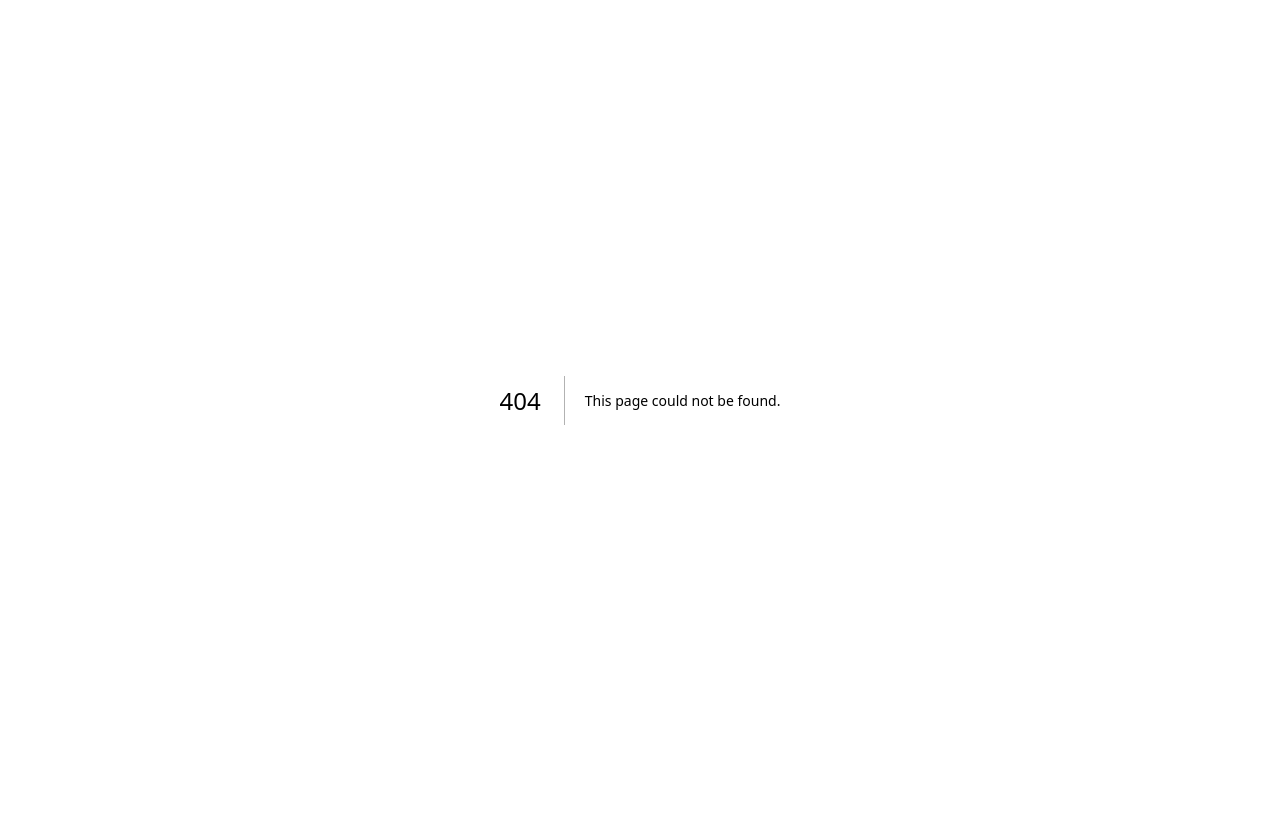
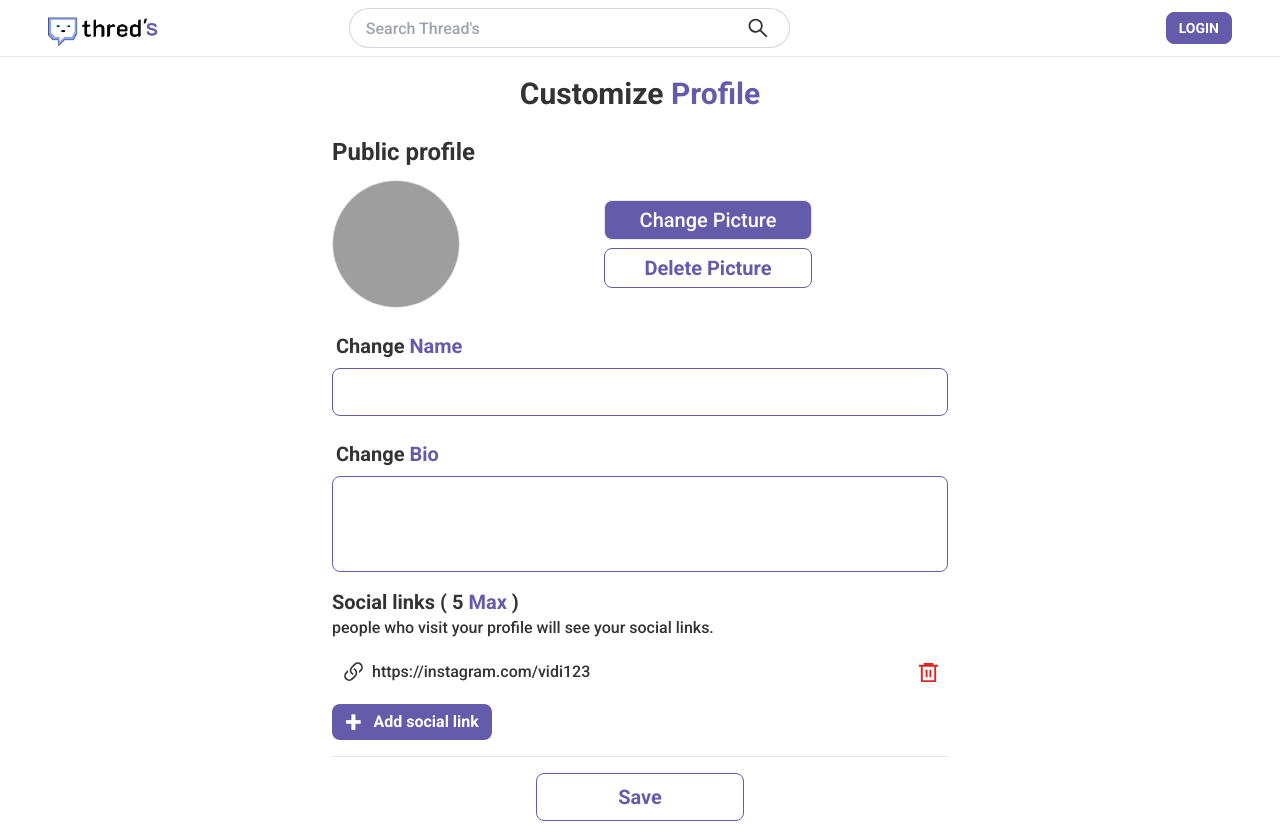
Before and after one commit to jevvonn/threads-app-website, a Next.js app: page /profile/customize in a window 1280 px wide. Before the commit this address had no page. Before the commit the page ends 800 px from the top, so only its background shows below. Built offline with nearby package versions, Linux system fonts and the light colour scheme; no server answers; grey boxes are pictures that could not be loaded.

Commit message:
Create customize profile page

```diff
--- /dev/null
+++ b/src/components/navigation/Navbar.jsx
@@ -0,0 +1,32 @@
+import Link from "next/link";
+import { AiOutlineSearch } from "react-icons/ai";
+import UserDropdown from "@/components/navigation/UserDropdown";
+import SingleLogo from "@/components/logo/SingleLogo";
+import FullLogo from "@/components/logo/FullLogo";
+
+export default function Navbar() {
+  return (
+    <div className="w-full fixed top-0 z-[1] border-b py-2 px-2 lg:px-12 flex justify-between items-center gap-1 md:gap-20 bg-base-100">
+      <div className="w-8 md:w-1/5">
+        <Link href="/" title="Thred's">
+          <SingleLogo className="hidden lg:w-2/4 md:block" />
+          <FullLogo className="w-full md:hidden" />
+        </Link>
+      </div>
+      <div className="md:w-4/5 flex justify-between items-center gap-2">
+        <div className="form-control h-full relative flex justify-center md:w-1/2">
+          <input
+            type="text"
+            placeholder="Search Thread's"
+            className="input input-bordered w-full h-10 pr-10 lg:pr-14 rounded-full focus:outline-none"
+          />
+          <AiOutlineSearch
+            size={24}
+            className="absolute right-3 lg:right-5  bg-transparent"
+          />
+        </div>
+        <UserDropdown />
+      </div>
+    </div>
+  );
+}
--- a/src/pages/index.js
+++ b/src/pages/index.js
@@ -1,13 +1,10 @@
 import Link from "next/link";
-import { AiOutlineSearch } from "react-icons/ai";
 import { AiOutlineUsergroupAdd } from "react-icons/ai";
 import { BsFire } from "react-icons/bs";
 import { BsBarChartFill } from "react-icons/bs";
 import { MdNewReleases } from "react-icons/md";
-import UserDropdown from "@/components/navigation/UserDropdown";
-import SingleLogo from "@/components/logo/SingleLogo";
-import FullLogo from "@/components/logo/FullLogo";
 import SingleThread from "@/components/thread/SingleThread";
+import Navbar from "@/components/navigation/Navbar";
 
 const data = [
   {
@@ -86,28 +83,7 @@ const data = [
 export default function Home() {
   return (
     <>
-      <div className="w-full fixed top-0 z-[1] border-b py-2 px-2 lg:px-12 flex justify-between items-center gap-1 md:gap-20 bg-base-100">
-        <div className="w-8 md:w-1/5">
-          <Link href="/" title="Thred's">
-            <SingleLogo className="hidden lg:w-2/4 md:block" />
-            <FullLogo className="w-full md:hidden" />
-          </Link>
-        </div>
-        <div className="md:w-4/5 flex justify-between items-center gap-2">
-          <div className="form-control h-full relative flex justify-center md:w-1/2">
-            <input
-              type="text"
-              placeholder="Search Thread's"
-              className="input input-bordered w-full h-10 pr-10 lg:pr-14 rounded-full focus:outline-none"
-            />
-            <AiOutlineSearch
-              size={24}
-              className="absolute right-3 lg:right-5  bg-transparent"
-            />
-          </div>
-          <UserDropdown />
-        </div>
-      </div>
+      <Navbar />
       <div className="w-full lg:w-3/4 md:p-3 flex gap-3 mx-auto mt-16">
         <div className="w-full lg:w-4/6 flex flex-col items-end gap-3">
           <div className="w-full md:w-11/12 flex border rounded">
--- /dev/null
+++ b/src/pages/profile/customize.js
@@ -0,0 +1,122 @@
+import Navbar from "@/components/navigation/Navbar";
+import React, { useState } from "react";
+import { BsLink45Deg } from "react-icons/bs";
+import { RiDeleteBin6Line } from "react-icons/ri";
+
+export default function Customize() {
+  const [socialLinks, setSocialLinks] = useState([
+    {
+      id: Math.random().toString(),
+      value: "https://instagram.com/vidi123",
+    },
+  ]);
+
+  function handleChangeSocialLinks(value, id) {
+    setSocialLinks((prev) =>
+      prev.map((prevLink) =>
+        prevLink.id == id
+          ? {
+              ...prevLink,
+              value,
+            }
+          : prevLink
+      )
+    );
+  }
+
+  return (
+    <>
+      <Navbar />
+      <div className="w-full lg:w-6/12 p-3 mx-auto mt-16">
+        <div className="text-center text-3xl font-semibold">
+          <h1>
+            Customize <span className="text-primary">Profile</span>
+          </h1>
+        </div>
+        <div className="w-full">
+          <div className="mt-6">
+            <span className="text-2xl font-semibold">Public profile</span>
+            <div className="flex gap-7 md:gap-36 mt-3">
+              <div className="avatar">
+                <div className="w-32 rounded-full border">
+                  <img src="https://cdn.pixabay.com/photo/2015/10/05/22/37/blank-profile-picture-973460__340.png" />
+                </div>
+              </div>
+              <div className="w-52 flex flex-col justify-center gap-2">
+                <label className="w-full h-10 flex justify-center items-center bg-primary border rounded-lg cursor-pointer text-white text-xl">
+                  <input type="file" className="hidden"></input>
+                  Change Picture
+                </label>
+                <button className="w-full h-10 border border-primary rounded-lg text-primary text-xl font-semibold">
+                  Delete Picture
+                </button>
+              </div>
+            </div>
+            <div className="mt-4 flex flex-col gap-4">
+              <div className="form-control w-full">
+                <label className="label">
+                  <span className="label-text text-xl font-semibold">
+                    Change <span className="text-primary">Name</span>
+                  </span>
+                </label>
+                <input
+                  type="text"
+                  className="input input-bordered border-primary w-full focus:outline-none"
+                />
+              </div>
+              <div className="form-control">
+                <label className="label">
+                  <span className="label-text text-xl font-semibold">
+                    Change <span className="text-primary">Bio</span>
+                  </span>
+                </label>
+                <textarea className="textarea textarea-bordered border-primary h-24 resize-none focus:outline-none"></textarea>
+              </div>
+              <div className="flex flex-col gap-3">
+                <div>
+                  <span className="label-text text-xl font-semibold">
+                    Social links ( 5 <span className="text-primary">Max</span> )
+                  </span>
+                  <p>
+                    people who visit your profile will see your social links.
+                  </p>
+                </div>
+                {socialLinks.map((link) => (
+                  <div className="relative flex items-center" key={link.id}>
+                    <BsLink45Deg size={27} className="absolute left-2" />
+                    <input
+                      type="text"
+                      value={link.value}
+                      onChange={(e) =>
+                        handleChangeSocialLinks(e.target.value, link.id)
+                      }
+                      className="w-full px-10 py-2 focus:outline-primary"
+                    />
+                    <button className="absolute right-2 text-red-600">
+                      <RiDeleteBin6Line size={23} />
+                    </button>
+                  </div>
+                ))}
+                <button
+                  onClick={() =>
+                    setSocialLinks((prev) => [
+                      ...prev,
+                      { id: Math.random().toString(), value: "https://" },
+                    ])
+                  }
+                  className="w-40 px-2 flex justify-center items-center rounded-lg gap-3 font-semibold bg-primary text-white"
+                >
+                  <span className="text-3xl">+</span> Add social link
+                </button>
+              </div>
+              <hr />
+              <button className="w-52 h-12 block mx-auto border border-primary rounded-lg text-primary text-xl font-semibold hover:bg-primary hover:text-white transition">
+                Save
+              </button>
+            </div>
+          </div>
+        </div>
+      </div>
+    </>
+  );
+}
```
